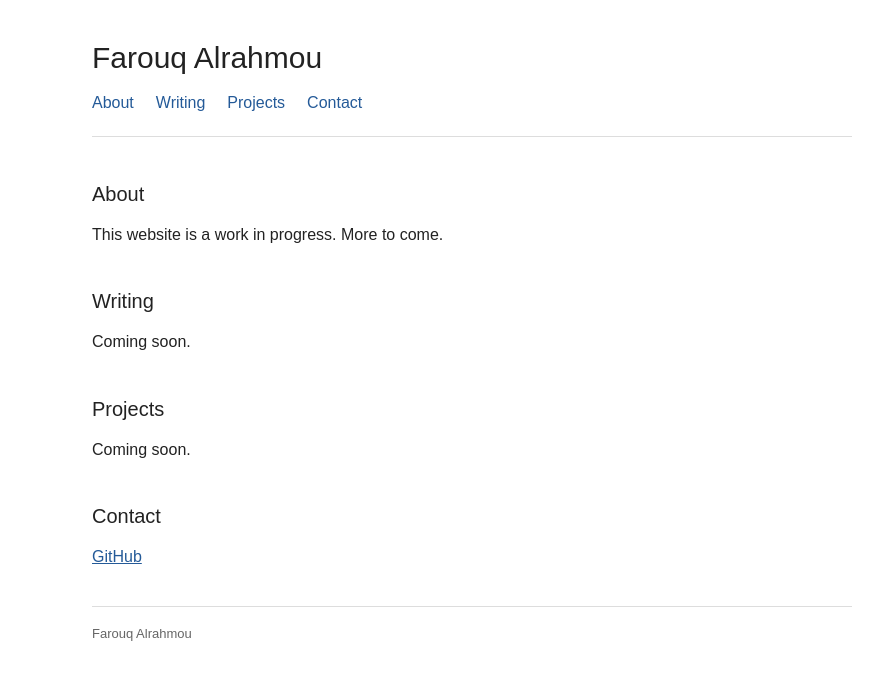
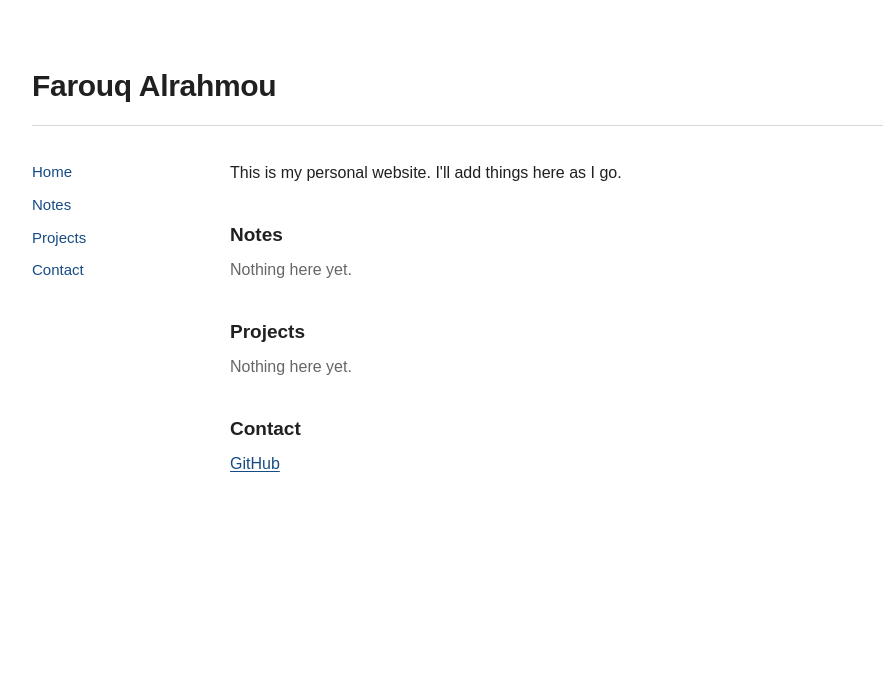
Before and after one commit to Farouq10/farouqalrahmou.github.io, a plain HTML site: page index.html in a window 1280 px wide. Shown: the whole page, without its empty margins (168-1051 px from the left). Drawn offline with Linux system fonts and the light colour scheme.

Commit message:
Simplify personal site in classic academic style

```diff
--- a/index.html
+++ b/index.html
@@ -3,100 +3,162 @@
 <head>
   <meta charset="utf-8">
   <meta name="viewport" content="width=device-width, initial-scale=1">
-  <meta name="description" content="Personal website of Farouq Alrahmou.">
+  <meta name="description" content="The personal website of Farouq Alrahmou.">
   <title>Farouq Alrahmou</title>
   <style>
+    /* Deliberately simple: one page, no framework, no effects. */
+    :root {
+      color-scheme: light;
+    }
+
+    html {
+      scroll-behavior: smooth;
+    }
+
     body {
       margin: 0;
       background: #fff;
-      color: #222;
-      font-family: Arial, Helvetica, sans-serif;
-      font-size: 16px;
-      line-height: 1.7;
+      color: #202020;
+      font: 16px/1.65 Arial, Helvetica, sans-serif;
     }
 
     .page {
-      max-width: 760px;
+      max-width: 880px;
       margin: 0 auto;
-      padding: 38px 24px 64px;
+      padding: 66px 28px 90px;
     }
 
     header {
-      border-bottom: 1px solid #ddd;
       padding-bottom: 20px;
-      margin-bottom: 40px;
+      border-bottom: 1px solid #d8d8d8;
     }
 
     h1 {
-      margin: 0 0 12px;
+      margin: 0;
       font-size: 30px;
-      font-weight: normal;
       line-height: 1.3;
+      font-weight: 600;
+      letter-spacing: -0.3px;
+    }
+
+    .layout {
+      display: grid;
+      grid-template-columns: 150px minmax(0, 1fr);
+      gap: 48px;
+      padding-top: 34px;
     }
 
     nav {
+      align-self: start;
+      position: sticky;
+      top: 24px;
       display: flex;
-      flex-wrap: wrap;
-      gap: 6px 22px;
+      flex-direction: column;
+      align-items: flex-start;
+      gap: 8px;
+      font-size: 15px;
     }
 
-    a { color: #245a98; }
-    nav a { text-decoration: none; }
-    a:hover { text-decoration: underline; }
-    a:focus-visible { outline: 2px solid #245a98; outline-offset: 4px; }
+    a {
+      color: #174b84;
+      text-underline-offset: 2px;
+    }
+
+    nav a {
+      text-decoration: none;
+    }
+
+    a:hover {
+      text-decoration: underline;
+    }
+
+    a:focus-visible {
+      outline: 2px solid #174b84;
+      outline-offset: 3px;
+    }
+
+    main {
+      max-width: 610px;
+      min-width: 0;
+    }
+
+    p {
+      margin: 0 0 16px;
+    }
 
     section {
-      margin-bottom: 36px;
-      scroll-margin-top: 24px;
+      margin: 0 0 36px;
+      scroll-margin-top: 28px;
     }
 
     h2 {
-      margin: 0 0 10px;
-      font-size: 20px;
-      font-weight: normal;
+      margin: 0 0 8px;
+      font-size: 19px;
+      font-weight: 600;
+      line-height: 1.4;
     }
 
-    p { margin: 0; }
-
-    footer {
-      border-top: 1px solid #ddd;
-      padding-top: 16px;
+    .quiet {
       color: #666;
-      font-size: 13px;
     }
 
-    @media (max-width: 480px) {
-      .page { padding: 28px 20px 48px; }
-      h1 { font-size: 27px; }
+    @media (max-width: 640px) {
+      .page {
+        padding: 35px 22px 64px;
+      }
+
+      h1 {
+        font-size: 27px;
+      }
+
+      .layout {
+        display: block;
+        padding-top: 22px;
+      }
+
+      nav {
+        position: static;
+        flex-direction: row;
+        flex-wrap: wrap;
+        gap: 8px 20px;
+        padding-bottom: 30px;
+      }
+    }
+
+    @media (prefers-reduced-motion: reduce) {
+      html {
+        scroll-behavior: auto;
+      }
     }
   </style>
 </head>
 <body>
-  <div class="page">
+  <div class="page" id="home">
     <header>
       <h1>Farouq Alrahmou</h1>
+    </header>
+
+    <div class="layout">
       <nav aria-label="Main navigation">
-        <a href="#about">About</a>
-        <a href="#writing">Writing</a>
+        <a href="#home">Home</a>
+        <a href="#notes">Notes</a>
         <a href="#projects">Projects</a>
         <a href="#contact">Contact</a>
       </nav>
-    </header>
 
       <main>
-      <section id="about" aria-labelledby="about-heading">
-        <h2 id="about-heading">About</h2>
-        <p>This website is a work in progress. More to come.</p>
+        <section aria-label="Introduction">
+          <p>This is my personal website. I'll add things here as I go.</p>
         </section>
 
-      <section id="writing" aria-labelledby="writing-heading">
-        <h2 id="writing-heading">Writing</h2>
-        <p>Coming soon.</p>
+        <section id="notes" aria-labelledby="notes-heading">
+          <h2 id="notes-heading">Notes</h2>
+          <p class="quiet">Nothing here yet.</p>
         </section>
 
         <section id="projects" aria-labelledby="projects-heading">
           <h2 id="projects-heading">Projects</h2>
-        <p>Coming soon.</p>
+          <p class="quiet">Nothing here yet.</p>
         </section>
 
         <section id="contact" aria-labelledby="contact-heading">
@@ -104,8 +166,7 @@
           <p><a href="https://github.com/farouqalrahmou">GitHub</a></p>
         </section>
       </main>
-
-    <footer>Farouq Alrahmou</footer>
+    </div>
   </div>
 </body>
 </html>
```
Lines whose indentation alone changed are shown as unchanged.
